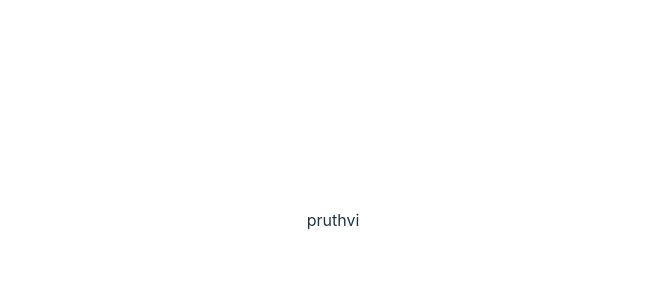
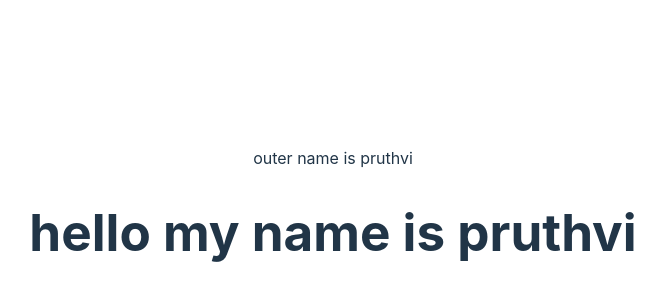
Before and after one commit to pruthvisinhvaghela/react-all-hooks, a React (Vite) app: page / in a window 1280 px wide. Shown: the part 180-480 px from the top of the page, without its empty margins (307-972 px from the left). Built offline with nearby package versions, Linux system fonts and the light colour scheme.

Commit message:
how to use useContext

```diff
--- a/src/App.jsx
+++ b/src/App.jsx
@@ -1,15 +1,19 @@
 import "./App.css";
 import ChildA from "./components/child/ChildA";
+import MyContext from "./components/child/MyContext";
 // import UseRefDemo from "./components/useRef/UseRefDemo";
 // import PropsDemo from "./components/PropsDemo";
 // import Test from "./components/Test";
 // import UseStateObj from "./components/useState/UseStateObj";
 // import UseState from "./components/useState/UseState";
 function App() {
+  // for cntext api we follow three thing: create, provide, consume
   const name = "pruthvi";
   return (
     <>
-      <ChildA value={name} />
+      <MyContext.Provider value={name}>
+        <ChildA />
+      </MyContext.Provider>
       {/* <UseRefDemo /> */}
       {/* <PropsDemo data={arr} /> */}
       {/* <Test /> */}
--- a/src/components/child/ChildA.jsx
+++ b/src/components/child/ChildA.jsx
@@ -1,9 +1,9 @@
 import ChildB from "./ChildB";
 
-const ChildA = ({ value }) => {
+const ChildA = () => {
   return (
     <div>
-      <ChildB value={value} />
+      <ChildB />
     </div>
   );
 };
--- a/src/components/child/ChildB.jsx
+++ b/src/components/child/ChildB.jsx
@@ -1,6 +1,21 @@
-const ChildB = ({ value }) => {
-  console.log(value);
-  return <div>{value}</div>;
+import MyContext from "./MyContext";
+import { useContext } from "react";
+const ChildB = () => {
+  const name = useContext(MyContext);
+  return (
+    <div>
+      <div>outer name is {name}</div>
+      <MyContext.Consumer>
+        {(name) => {
+          return (
+            <>
+              <h1>hello my name is {name} </h1>
+            </>
+          );
+        }}
+      </MyContext.Consumer>
+    </div>
+  );
 };
 
 export default ChildB;
--- /dev/null
+++ b/src/components/child/MyContext.jsx
@@ -0,0 +1,4 @@
+import { createContext } from "react";
+
+const MyContext = createContext();
+export default MyContext;
```
